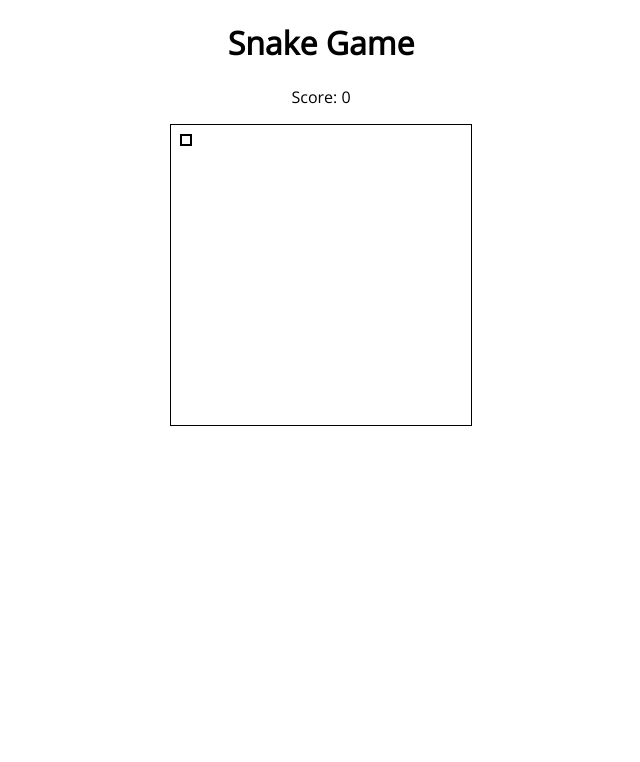
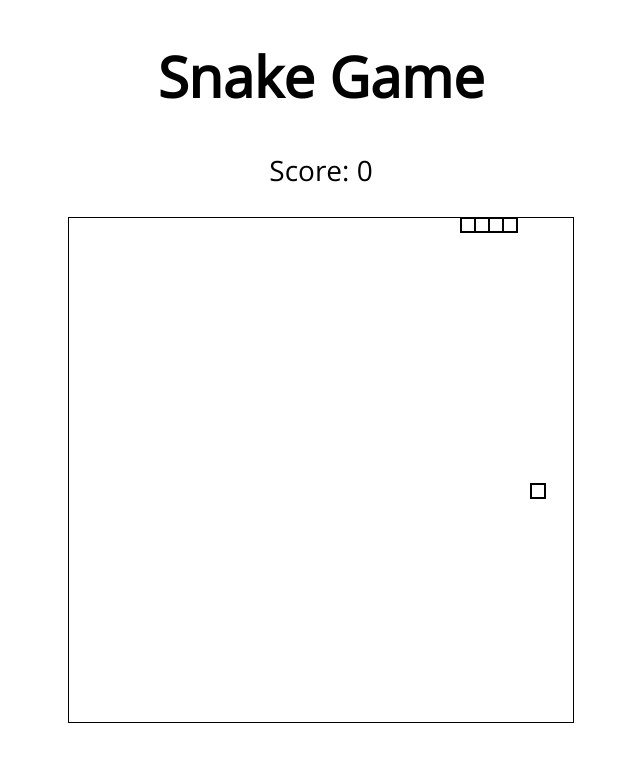
Before and after one commit to samatar26/classic-snake, a website: page public/index.html in a window 1280 px wide. Shown: the whole page, without its empty margins (319-959 px from the left). Drawn offline with nearby package versions, Linux system fonts and the light colour scheme.

Commit message:
Add surge deploy script and finish game

```diff
--- a/index.html
+++ b/public/index.html
@@ -11,7 +11,7 @@
 <body>
     <h1>Snake Game</h1>
     <p>Score: <span>0</span></p>
-    <canvas width="300px" height="300px"></canvas>
+    <canvas width="504px" height="504px"></canvas>
 
     <script src="script.js"></script>
 </body>
--- /dev/null
+++ b/public/script.js
@@ -0,0 +1,115 @@
+const canvas = document.querySelector('canvas')
+const scoreEl = document.querySelector('span')
+const ctx = canvas.getContext('2d')
+
+let direction = null
+let levelUp = false
+let stepSize = 14
+let snake = Array.from(new Array(4), (num, index) => ({
+  x: index * stepSize,
+  y: 0,
+}))
+let food = {
+  x: Math.floor(Math.random() * (canvas.width / stepSize)) * stepSize,
+  y: Math.floor(Math.random() * (canvas.width / stepSize)) * stepSize,
+}
+let score = 0
+let speed = 50
+
+function drawSnake(snake) {
+  ctx.beginPath()
+  ctx.strokeStyle = 'black'
+  ctx.lineWidth = '2'
+  snake.forEach(({ x, y }) => {
+    ctx.rect(x, y, stepSize, stepSize)
+  })
+
+  ctx.rect(food.x, food.y, stepSize, stepSize)
+  ctx.stroke()
+}
+
+function moveSnake() {
+  const head = snake[snake.length - 1]
+
+  if (head.x === food.x && head.y === food.y) {
+    levelUp = true
+    score++
+    scoreEl.textContent = score
+    food.x = Math.floor(Math.random() * (canvas.width / stepSize)) * stepSize
+    food.y = Math.floor(Math.random() * (canvas.width / stepSize)) * stepSize
+  }
+
+  switch (direction) {
+    case 37:
+      head.direction !== 'right' ? moveLeft() : moveRight()
+      break
+
+    case 38:
+      head.direction != 'down' ? moveUp() : moveDown()
+      break
+
+    case 39:
+      head.direction != 'left' ? moveRight() : moveLeft()
+      break
+
+    case 40:
+      head.direction != 'up' ? moveDown() : moveUp()
+      break
+
+    default:
+      previousDirection()
+      break
+  }
+
+  clearCanvas()
+  drawSnake(snake)
+}
+
+const redrawSnake = (x, y, direction) => () => {
+  const tail = { ...snake[snake.length - 1] }
+  previousDirection = directions[direction]
+  tail.direction = direction
+
+  tail.x =
+    tail.x + x >= canvas.width
+      ? 0
+      : tail.x + x < 0
+        ? canvas.width - stepSize
+        : tail.x + x
+  tail.y =
+    tail.y + y >= canvas.width
+      ? 0
+      : tail.y + y < 0
+        ? canvas.width - stepSize
+        : tail.y + y
+
+  if (snakeTouching(tail)) return clearInterval(game)
+
+  levelUp ? (levelUp = null) : snake.shift()
+  snake.push(tail)
+}
+
+const moveLeft = redrawSnake(-stepSize, 0, 'left')
+const moveRight = redrawSnake(stepSize, 0, 'right')
+const moveUp = redrawSnake(0, -stepSize, 'up')
+const moveDown = redrawSnake(0, stepSize, 'down')
+
+const directions = {
+  left: moveLeft,
+  up: moveUp,
+  right: moveRight,
+  down: moveDown,
+}
+
+let previousDirection = directions['right']
+
+const clearCanvas = () => ctx.clearRect(0, 0, canvas.width, canvas.height)
+
+window.addEventListener('keydown', e => (direction = e.keyCode))
+
+const snakeTouching = head =>
+  snake.some(block => block.x === head.x && block.y === head.y)
+
+let game = setInterval(() => {
+  moveSnake()
+}, speed)
--- a/style.css
+++ b/public/style.css
@@ -1,5 +1,6 @@
 body {
   font-family: 'Open Sans';
+  font-size: 175%;
   text-align: center;
 }
 
--- a/script.js
+++ /dev/null
@@ -1,105 +0,0 @@
-// First Draw the snake
-
-const canvas = document.querySelector('canvas')
-const scoreEl = document.querySelector('span')
-const ctx = canvas.getContext('2d')
-let direction = null
-let snake = [
-  { x: 0, y: 0 },
-  { x: 10, y: 0 },
-  { x: 20, y: 0 },
-  { x: 30, y: 0, direction: null },
-]
-let point = { x: 10, y: 10 }
-let stepSize = 10
-let score = 0
-let speed = 80
-
-function drawSnake(snake) {
-  ctx.beginPath()
-  ctx.strokeStyle = 'black'
-  ctx.lineWidth = '2'
-  snake.forEach(({ x, y }) => {
-    ctx.rect(x, y, 10, 10)
-    ctx.stroke()
-  })
-
-  createFood()
-}
-
-// Second move the snake forward
-
-function moveSnake() {
-  const head = snake[snake.length - 1]
-  // const tail = head
-  // snake.shift()
-
-  if (head.x === point.x && head.y === point.y) {
-    score++
-    point.x = Math.floor(Math.random() * 30) * stepSize
-    point.y = Math.floor(Math.random() * 30) * stepSize
-    scoreEl.textContent = score
-  }
-
-  switch (direction) {
-    case 37:
-      if (head.direction !== 'right')
-        redrawSnake(head['x'] - stepSize, head['y'], 'left')
-      else redrawSnake(head['x'] + stepSize, head['y'], 'right')
-
-      break
-
-    case 38:
-      if (head.direction != 'down')
-        redrawSnake(head['x'], head['y'] - stepSize, 'up')
-      else redrawSnake(head['x'], head['y'] + stepSize, 'down')
-
-      break
-
-    case 39:
-      if (head.direction != 'left')
-        redrawSnake(head['x'] + stepSize, head['y'], 'right')
-      else redrawSnake(head['x'] - stepSize, head['y'], 'left')
-
-      break
-
-    case 40:
-      if (head.direction != 'up')
-        redrawSnake(head['x'], head['y'] + stepSize, 'down')
-      else redrawSnake(head['x'], head['y'] - stepSize, 'up')
-      break
-
-    default:
-      redrawSnake(head['x'] + stepSize, head['y'], 'right')
-      break
-  }
-  clearCanvas()
-  //Remove tail and append to the end
-
-  drawSnake(snake)
-}
-
-function redrawSnake(x, y, direction) {
-  const tail = snake.shift()
-  tail.direction = direction
-  tail.x = x
-  tail.y = y
-  snake.push(tail)
-}
-
-function clearCanvas() {
-  return ctx.clearRect(0, 0, canvas.width, canvas.height)
-}
-
-//Third Respond to user input
-window.addEventListener('keydown', e => (direction = e.keyCode))
-
-//Fourth draw Food
-function createFood() {
-  ctx.rect(point.x, point.y, 10, 10)
-  ctx.stroke()
-}
-
-let startGame = setInterval(() => {
-  moveSnake()
-}, speed)
```
Also changed, not shown: package.json (added, +15 -0 lines), 2 other files.
